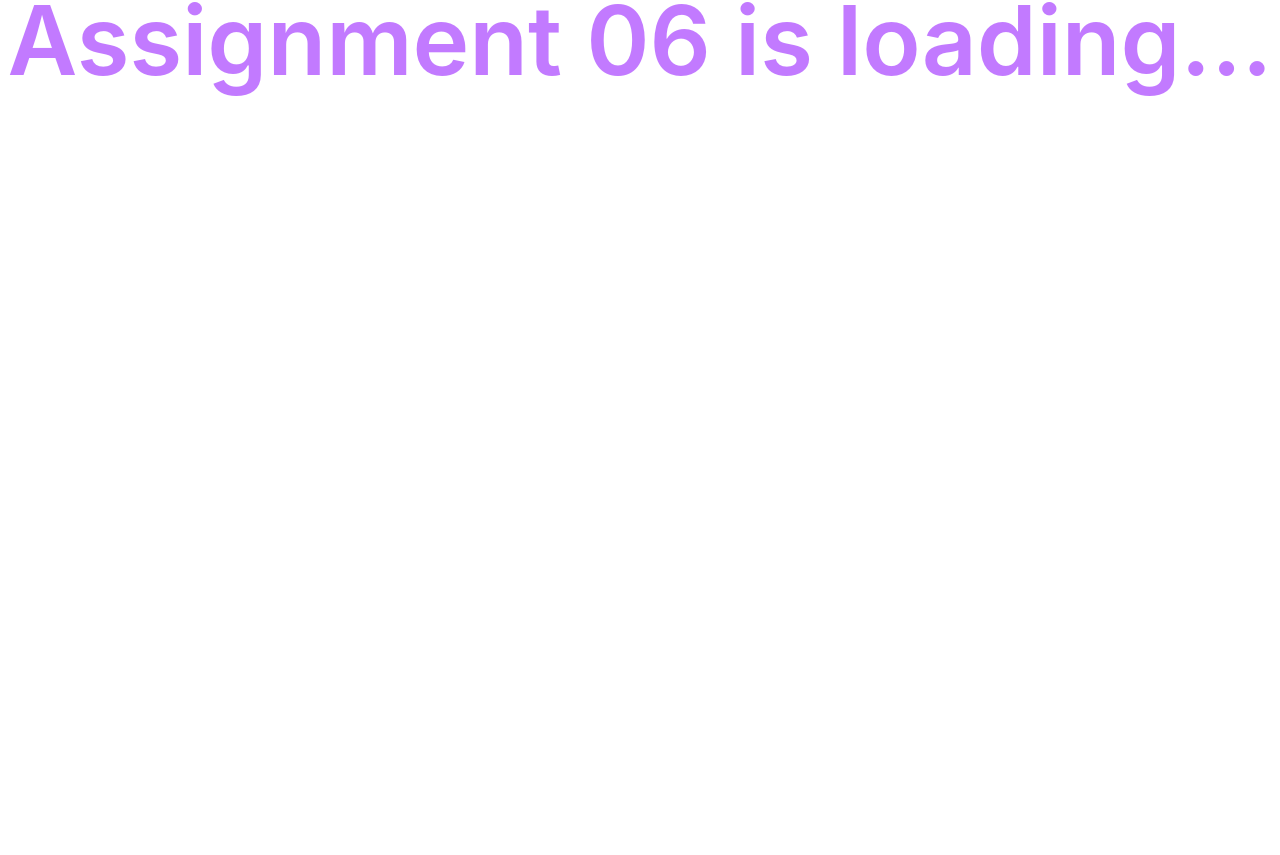
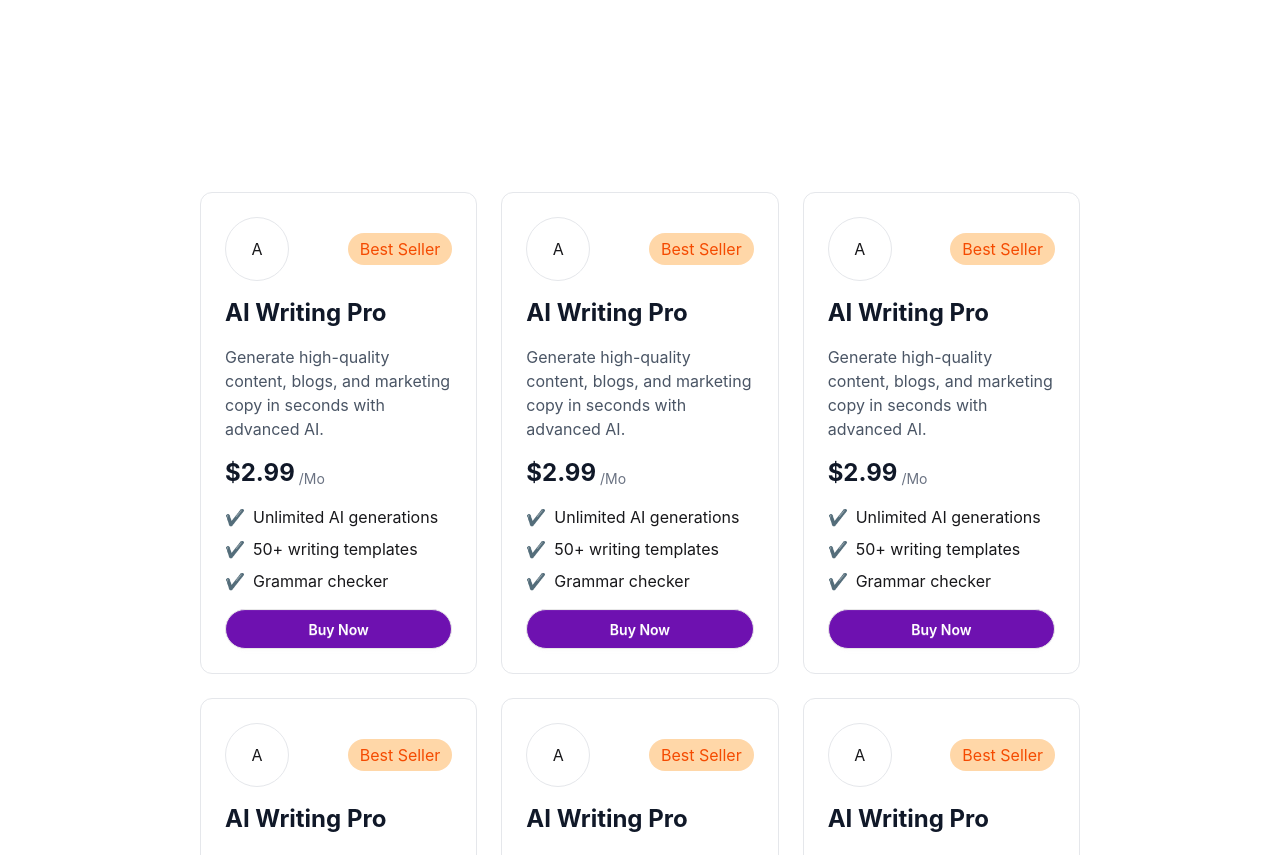
Before and after one commit to moziful/Assignment-06, a React (Vite) app: page / in a window 1280 px wide. Shown: the part 1165-2020 px from the top of the page. Before the commit the page ends 1263 px from the top, so only its background shows below. Built offline with nearby package versions, Linux system fonts and the light colour scheme.

Commit message:
Added card

```diff
--- a/src/App.jsx
+++ b/src/App.jsx
@@ -3,6 +3,9 @@ import Heading from './components/heading';
 import Hero from './components/hero';
 import Navbar from './components/navbar';
 import Stats from './components/stats';
+import Card from './components/card';
+
+
 
 function App() {
   return (
@@ -11,8 +14,15 @@ function App() {
     <Hero />
     <Stats />
     <Heading heading="Premium Digital Tools" subheading="Choose from our curated collection of premium digital products designedto boost your productivity and creativity." />
-<h1 class="text-8xl text-center font-semibold text-purple-400">Assignment 06 is loading...</h1>
-</>
+    <div className='grid grid-cols-3 gap-6 p-50'>
+      <Card />
+      <Card />
+      <Card />
+      <Card />
+      <Card />
+      <Card />
+    </div>
+    </>
   );
 }
 
--- /dev/null
+++ b/src/components/card.jsx
@@ -0,0 +1,50 @@
+import React from 'react';
+import Button from './button';
+
+function Card() {
+  return (
+    <div className="p-6 border border-gray-200 rounded-xl flex flex-col gap-4">
+      <div className="flex justify-between items-center">
+        <div className="w-16 h-16 flex justify-center items-center border border-gray-200 rounded-full">
+          A
+        </div>
+
+        <div className="px-3 h-8 flex justify-center items-center bg-orange-200 text-orange-600 rounded-full">
+          Best Seller
+        </div>
+      </div>
+
+      <p className="text-2xl font-bold text-gray-900">
+        AI Writing Pro
+      </p>
+
+      <p className="text-gray-600">
+        Generate high-quality content, blogs, and marketing copy in seconds with advanced AI.
+      </p>
+
+      <div className="flex items-end gap-1">
+        <p className="text-2xl font-bold text-gray-900">$2.99</p>
+        <p className="text-sm text-gray-500">/Mo</p>
+      </div>
+
+      <div className="space-y-2">
+        <div className="flex gap-2">
+          <span>✔</span>
+          <span>Unlimited AI generations</span>
+        </div>
+        <div className="flex gap-2">
+          <span>✔</span>
+          <span>50+ writing templates</span>
+        </div>
+        <div className="flex gap-2">
+          <span>✔</span>
+          <span>Grammar checker</span>
+        </div>
+      </div>
+
+      <Button btnName="Buy Now" />
+    </div>
+  );
+}
+
+export default Card;
--- /dev/null
+++ b/src/components/cardholder.jsx
@@ -0,0 +1,14 @@
+import React from 'react';
+import Card from './card';
+
+function CardHolder() {
+  return (
+    <div className='grid grid-cols-3 gap-4'>
+      <Card />
+      <Card />
+      <Card />
+    </div>
+  );
+}
+
+export default CardHolder
--- a/src/components/heading.jsx
+++ b/src/components/heading.jsx
@@ -1,4 +1,5 @@
 import React from 'react';
+import Button from './button';
 
 function Heading({ heading, subheading }) {
   return (
```
